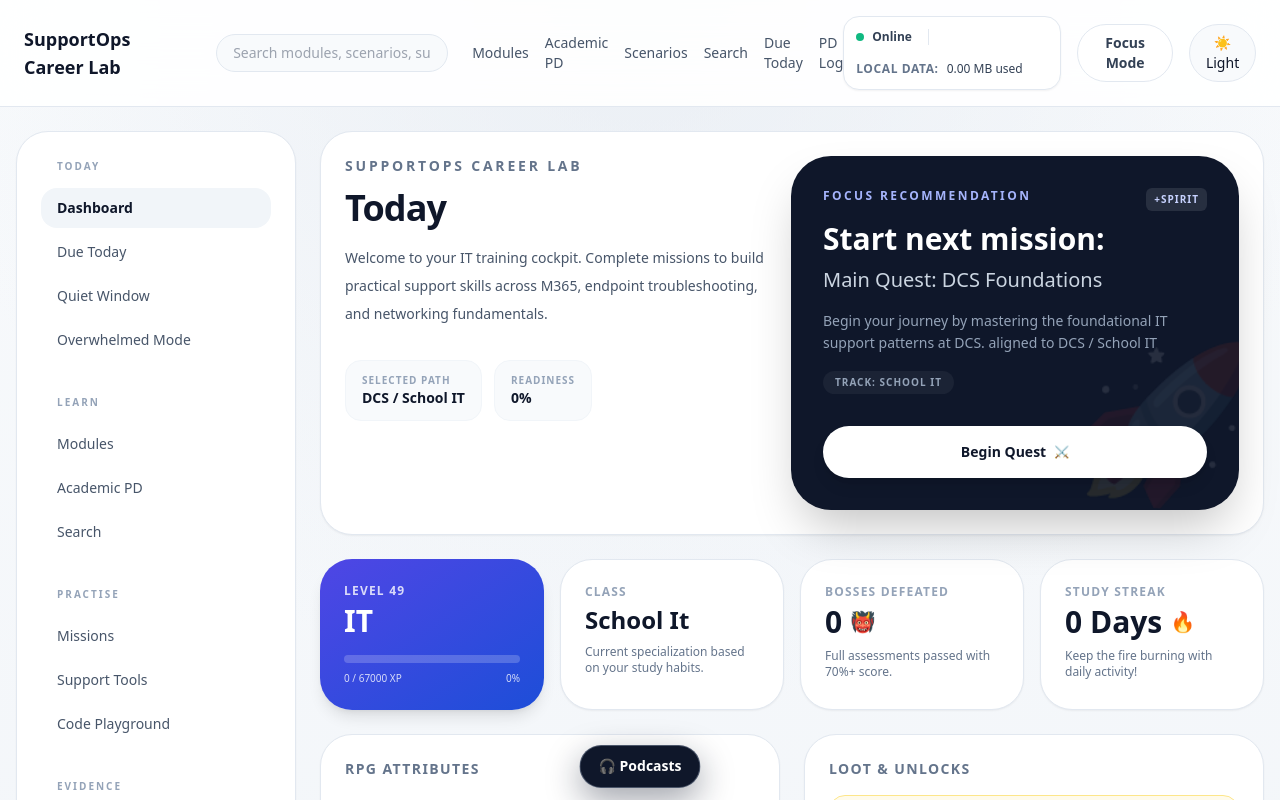
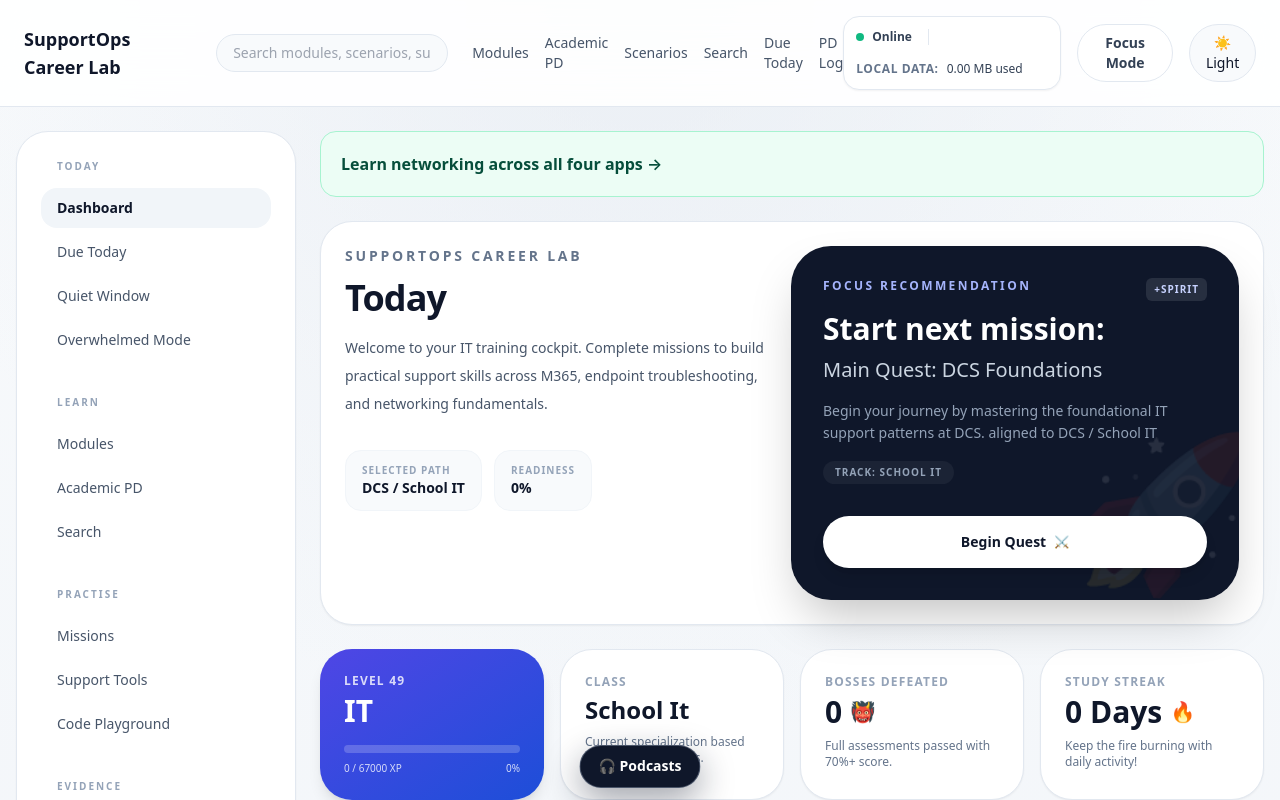
Before and after one commit to Parris-Tech-Services/DCSProfessionalDevelopment, a Next.js app: page / in a window 1280 px wide. Shown: the top 800 px of the page. Built offline with nearby package versions, Linux system fonts and the light colour scheme.

Commit message:
feat(learning): surface cross-app learning pathway on dashboard

```diff
--- a/app/page.tsx
+++ b/app/page.tsx
@@ -123,6 +123,7 @@
 
   return (
     <div className="space-y-6">
+      <Link href="/learning-path" className="block rounded-2xl border border-emerald-200 bg-emerald-50 p-5 font-semibold text-emerald-900 hover:bg-emerald-100">Learn networking across all four apps →</Link>
       <section className="rounded-[2rem] border border-slate-200 bg-white p-6 shadow-sm">
         <div className="flex flex-col gap-6 lg:flex-row lg:items-start lg:justify-between">
           <div className="flex-1">
```
